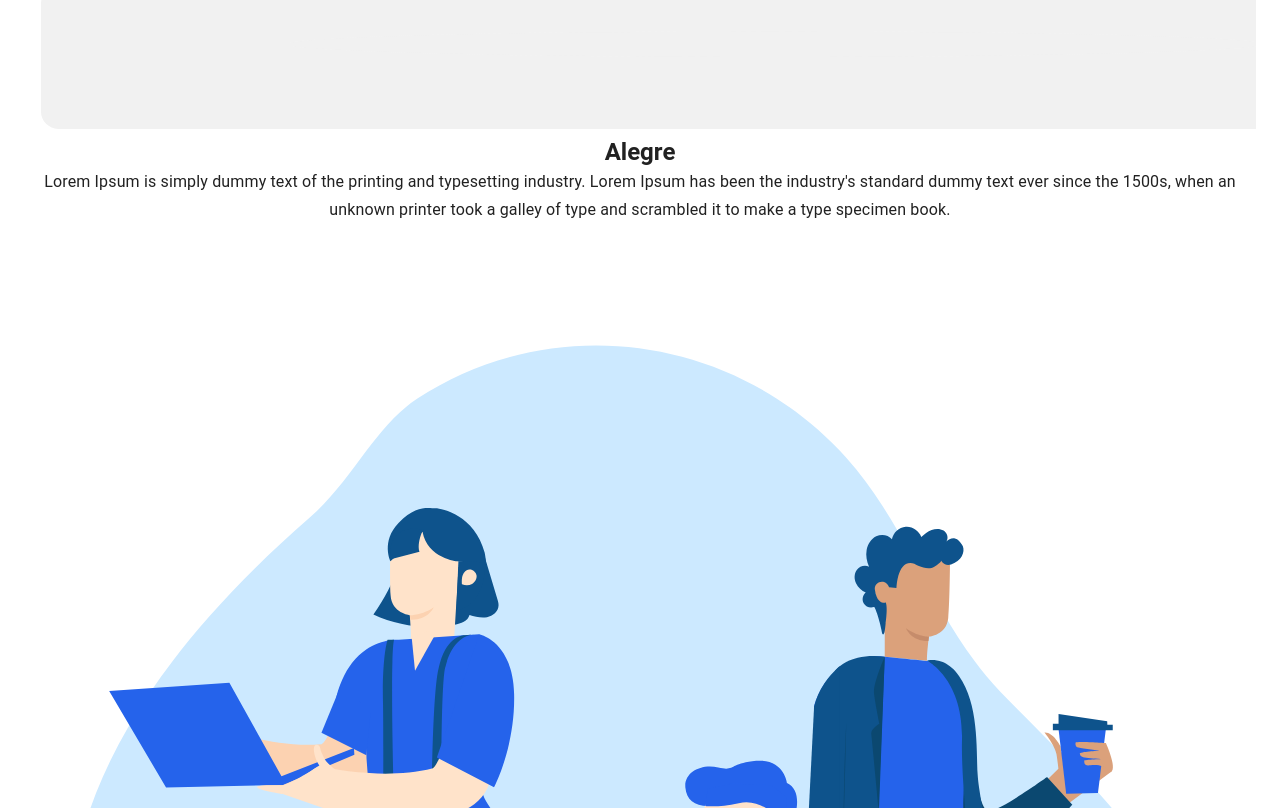
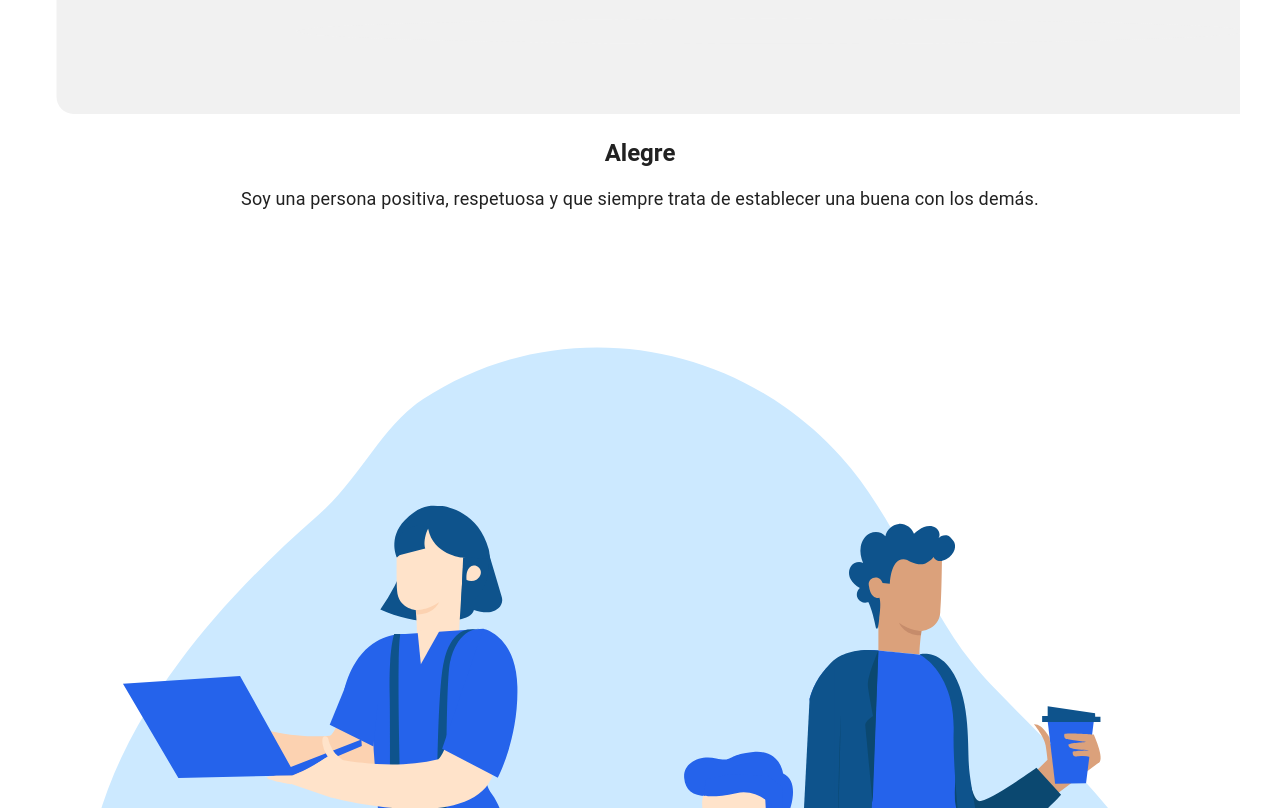
Before and after one commit to ClaudioGuevaraDev/MI-Portafolio, a React (Create React App) app in the folder portafolio/: page / in a window 1280 px wide. Shown: the part 1372-2180 px from the top of the page. Built offline with nearby package versions, Linux system fonts and the light colour scheme.

Commit message:
sección de mis cualidades lista

```diff
--- a/portafolio/src/components/Home/Languages/index.tsx
+++ b/portafolio/src/components/Home/Languages/index.tsx
@@ -6,18 +6,9 @@ export default function Languages() {
   return (
     <Box sx={{ textAlign: "center" }}>
       <Container maxWidth="xl" sx={{ padding: 10 }}>
-        <Typography variant="h3" fontWeight="bold">
+        <Typography variant="h3" fontWeight="bold" marginTop={2}
+          marginBottom={10}>
           Conocimientos
-        </Typography>
-        <Typography
-          variant="subtitle1"
-          fontSize={20}
-          marginTop={2}
-          marginBottom={10}
-          fontStyle="italic"
-        >
-          Mis conocimientos base y los lenguajes de programación con los que
-          mejor me desempeño para el desarrollo de software
         </Typography>
         <Grid container spacing={5}>
           {languages.map((l: language) => (
--- a/portafolio/src/components/Home/Qualities/index.tsx
+++ b/portafolio/src/components/Home/Qualities/index.tsx
@@ -4,10 +4,7 @@
 import { Box, Container, Grid, Typography } from "@mui/material";
 import { useTheme } from "@mui/material/styles";
 
-import Happy from "../../../assets/qualities/happy.svg";
-import Sociable from "../../../assets/qualities/remote-team.svg"
-import Worker from "../../../assets/qualities/javascript-coding-language.svg"
-import Improve from "../../../assets/qualities/success.svg"
+import { qualities, quality } from "./qualities";
 
 export default function Qualities() {
   const theme = useTheme();
@@ -15,70 +12,33 @@ export default function Qualities() {
   return (
     <Box sx={{ textAlign: "center" }}>
       <Container maxWidth="xl" sx={{ padding: 10 }}>
-        <Typography
-          variant="h3"
-          fontWeight="bold"
-          sx={{ color: theme.palette.primary.main, marginBottom: 10 }}
-        >
+        <Typography variant="h3" fontWeight="bold" sx={{ marginBottom: 10 }}>
           Mis Cualidades
         </Typography>
-        <Grid container spacing={5}>
-          <Grid item xl={3}>
-            <Box>
-              <img src={Happy} alt="happy-illustration" />
-              <Typography variant="h5" fontWeight="bold">
-                Alegre
-              </Typography>
-              <Typography variant="subtitle1">
-                Lorem Ipsum is simply dummy text of the printing and typesetting
-                industry. Lorem Ipsum has been the industry's standard dummy
-                text ever since the 1500s, when an unknown printer took a galley
-                of type and scrambled it to make a type specimen book.
-              </Typography>
-            </Box>
-          </Grid>
-          <Grid item xl={3}>
-            <Box>
-              <img src={Sociable} alt="happy-illustration" />
-              <Typography variant="h5" fontWeight="bold">
-                Alegre
-              </Typography>
-              <Typography variant="subtitle1">
-                Lorem Ipsum is simply dummy text of the printing and typesetting
-                industry. Lorem Ipsum has been the industry's standard dummy
-                text ever since the 1500s, when an unknown printer took a galley
-                of type and scrambled it to make a type specimen book.
-              </Typography>
-            </Box>
-          </Grid>
-          <Grid item xl={3}>
-            <Box>
-              <img src={Worker} alt="happy-illustration" />
-              <Typography variant="h5" fontWeight="bold">
-                Alegre
-              </Typography>
-              <Typography variant="subtitle1">
-                Lorem Ipsum is simply dummy text of the printing and typesetting
-                industry. Lorem Ipsum has been the industry's standard dummy
-                text ever since the 1500s, when an unknown printer took a galley
-                of type and scrambled it to make a type specimen book.
-              </Typography>
-            </Box>
-          </Grid>
-          <Grid item xl={3}>
-            <Box>
-              <img src={Improve} alt="happy-illustration" />
-              <Typography variant="h5" fontWeight="bold">
-                Alegre
-              </Typography>
-              <Typography variant="subtitle1">
-                Lorem Ipsum is simply dummy text of the printing and typesetting
-                industry. Lorem Ipsum has been the industry's standard dummy
-                text ever since the 1500s, when an unknown printer took a galley
-                of type and scrambled it to make a type specimen book.
-              </Typography>
-            </Box>
-          </Grid>
+        <Grid container spacing={3}>
+          {qualities.map((q: quality) => (
+            <Grid item xl={3} xs={12} key={q.title}>
+              <Box
+                sx={{
+                  backgroundColor:
+                    theme.palette.mode === "light"
+                      ? "transparent"
+                      : theme.palette.divider,
+                  height: "100%",
+                  padding: 2,
+                  borderRadius: "3px"
+                }}
+              >
+                <img src={q.image} alt={q.title} />
+                <Typography variant="h5" fontWeight="bold" sx={{ marginY: 2 }}>
+                  {q.title}
+                </Typography>
+                <Typography variant="body1" fontSize={18}>
+                  {q.description}
+                </Typography>
+              </Box>
+            </Grid>
+          ))}
         </Grid>
       </Container>
     </Box>
--- /dev/null
+++ b/portafolio/src/components/Home/Qualities/qualities.ts
@@ -0,0 +1,33 @@
+import Happy from "../../../assets/qualities/happy.svg";
+import Sociable from "../../../assets/qualities/remote-team.svg"
+import Worker from "../../../assets/qualities/javascript-coding-language.svg"
+import Improve from "../../../assets/qualities/success.svg"
+
+export interface quality {
+    title: string
+    description: string
+    image: string
+}
+
+export const qualities: quality[] = [
+    {
+        title: "Alegre",
+        description: "Soy una persona positiva, respetuosa y que siempre trata de establecer una buena con los demás.",
+        image: Happy
+    },
+    {
+        title: "Equipo",
+        description: "Busco siempre establecer una buena relación con mis compañeros y generar un buen ambiente de trabajo.",
+        image: Sociable
+    },
+    {
+        title: "Trabajador",
+        description: "Me gusta trabajar y cumplir con mis responsabilidades, siempre buscando ayudar al equipo.",
+        image: Worker
+    },
+    {
+        title: "Perseverante",
+        description: "Siempre busco mejorar y aprender nuevas cosas. Si bien tengo mis preferencias, no me cierro nuevos lenguajes o frameworks.",
+        image: Improve
+    }
+]
--- a/portafolio/src/components/Navbar.tsx
+++ b/portafolio/src/components/Navbar.tsx
@@ -59,7 +59,7 @@ export default function Navbar(props: Props) {
             variant="h4"
             noWrap
           >
-            Claudio Guevara
+            Portafolio
           </Typography>
           <FormGroup>
             <FormControlLabel
```
